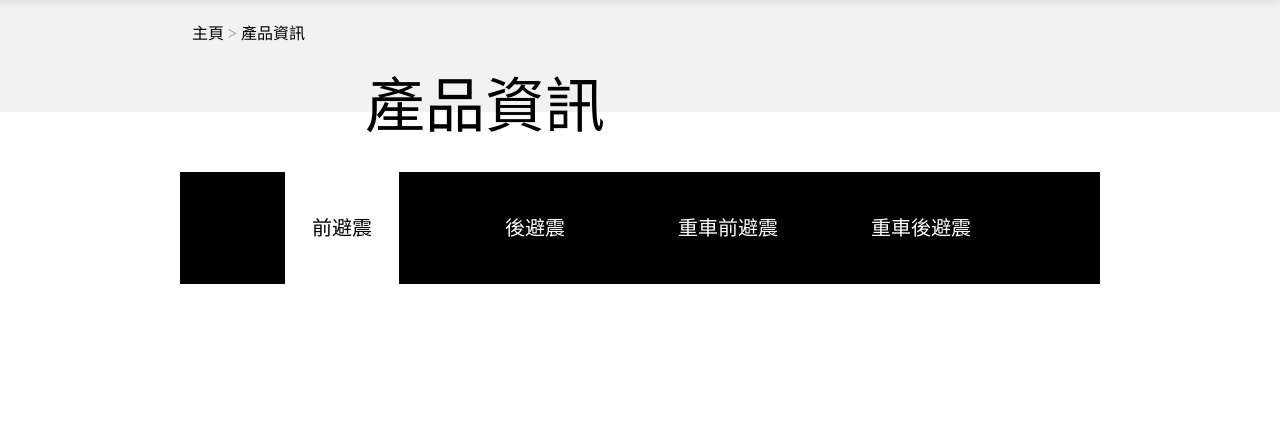
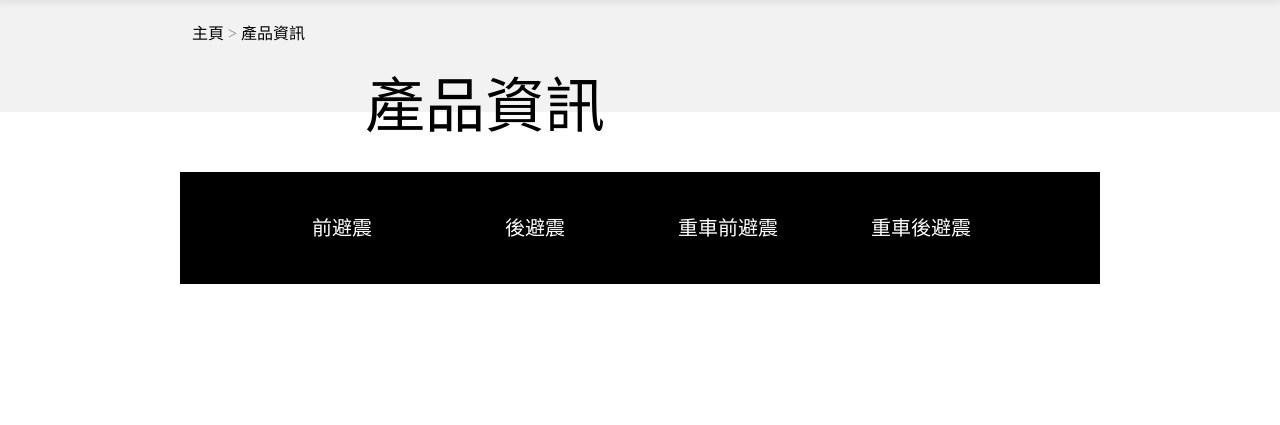
Before and after one commit to littlerock1215/msp, a CodeIgniter app: page /database/product in a window 1280 px wide. Shown: the part 105-530 px from the top of the page. Run offline with CodeIgniter, Linux system fonts and the light colour scheme; some libraries are stand-ins or nearby versions.

Commit message:
header and product page css fix

```diff
--- a/application/controllers/Product.php
+++ b/application/controllers/Product.php
@@ -6,8 +6,9 @@ class Product extends CI_Controller {
 
 public function index()
 {
+    $data['type'] = $this->input->get('type');
     $this->load->view('layout/header');
-    $this->load->view('product/panel');
+    $this->load->view('product/panel',$data);
     $this->load->view('layout/footer');
 }
 }
--- a/application/views/layout/header.php
+++ b/application/views/layout/header.php
@@ -53,19 +53,19 @@
                     <a href="/news" class="link_news" title="最新消息">最新消息</a>
                 </li>
                 <li class="product">
-                    <a href="#" class="link_products" title="產品資訊">產品資訊</a>
+                    <a href="/product" class="link_products" title="產品資訊">產品資訊</a>
                     <ul class="submenu clearfix">
                         <li>
-                            <a href="#" title="前避震">前避震</a>
+                            <a href="/product?type=1" data-type="product1" title="前避震">前避震</a>
                         </li>
                         <li>
-                            <a href="#" title="前避震">後避震</a>
+                            <a href="/product?type=2" data-type="product2" title="後避震">後避震</a>
                         </li>
                         <li>
-                            <a href="#" title="前避震">重車前避震</a>
+                            <a href="/product?type=3" data-type="product3" title="重車前避震">重車前避震</a>
                         </li>
                         <li>
-                            <a href="#" title="前避震">重車前避震</a>
+                            <a href="/product?type=4" data-type="product4" title="重車前避震">重車前避震</a>
                         </li>
                     </ul>
                 </li>
@@ -168,5 +168,7 @@
         }
     });
 
+
+
 });
 </script>
--- a/application/views/product/panel.php
+++ b/application/views/product/panel.php
@@ -11,16 +11,16 @@
     <div class="title_menu">
         <ul>
             <li>
-                <a href="#" class="active" data-type="product1">前避震</a>
+                <a href="#" data-type="product1"<?=$type==1?' class="active"':''?>>前避震</a>
             </li>
             <li>
-                <a href="#" data-type="product2">後避震</a>
+                <a href="#" data-type="product2"<?=$type==2?' class="active"':''?>>後避震</a>
             </li>
             <li>
-                <a href="#" data-type="product3">重車前避震</a>
+                <a href="#" data-type="product3"<?=$type==3?' class="active"':''?>>重車前避震</a>
             </li>
             <li>
-                <a href="#" data-type="product4">重車後避震</a>
+                <a href="#" data-type="product4"<?=$type==4?' class="active"':''?>>重車後避震</a>
             </li>
         </ul>
     </div>
@@ -145,5 +145,18 @@ $(document).ready(function(){
         $('.product_block').removeClass('active');
         $('.'+target).addClass('active');
     });
+
+
+    // $('ul.submenu li a').click(function(e){
+    //     //e.preventDefault();
+    //     var el =$(this);
+    //     var target = el.data('type');
+
+    //     $('ul.submenu li a').removeClass('active');
+    //     $(this).addClass('active');
+
+    //     $('.product_block').removeClass('active');
+    //     $('.'+target).addClass('active');
+    // });
 });
 </script>
```
